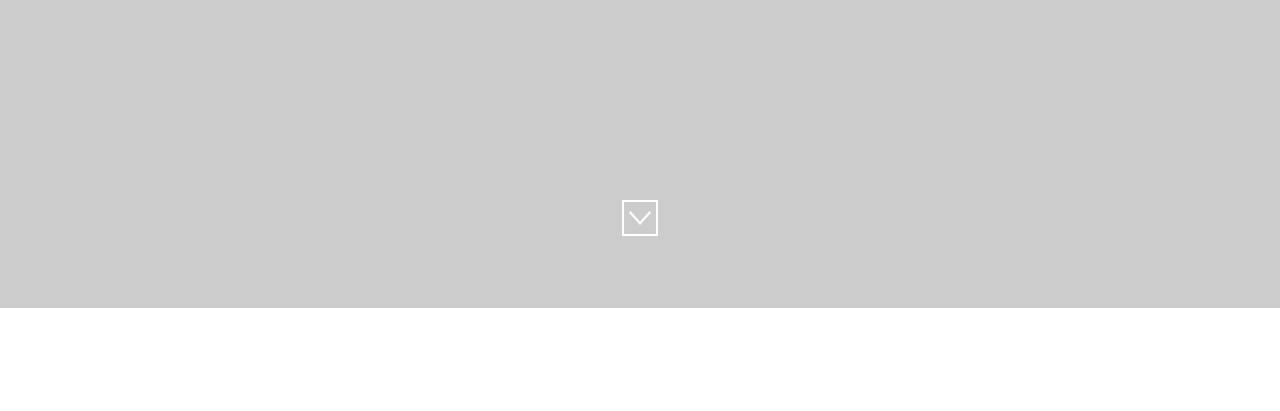
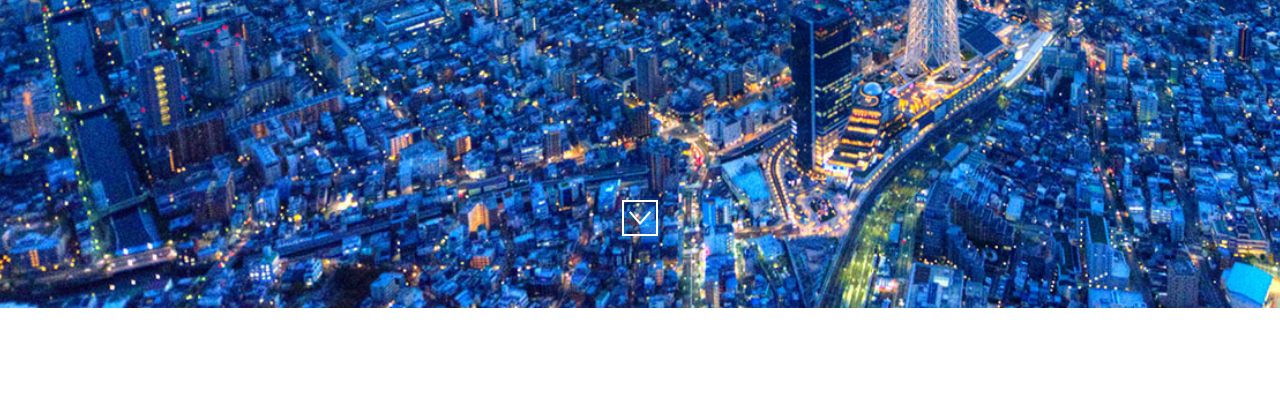
Before and after one commit to ZeeHatcher/Architecture, a plain HTML site: page lustrum/projects.html in a window 1280 px wide. Shown: the part 492-903 px from the top of the page. Drawn offline with nearby package versions, Linux system fonts and the light colour scheme; placeholder pictures from the web are drawn by us; a web font is replaced by a local one.

Commit message:
forgot the parallax

```diff
--- a/lustrum/projects.html
+++ b/lustrum/projects.html
@@ -181,7 +181,7 @@
 
       // Change parallax image here
       // Put url in between the brackets
-      $('#parallax-img').css('background-image','url(https://via.placeholder.com/1920x1080)');
+      $('#parallax-img').css('background-image','url(images/stock/skytree.jpg)');
 
       $("header").hide();
 
```
Also changed, not shown: lustrum/images/stock/sunset.jpg (added).
